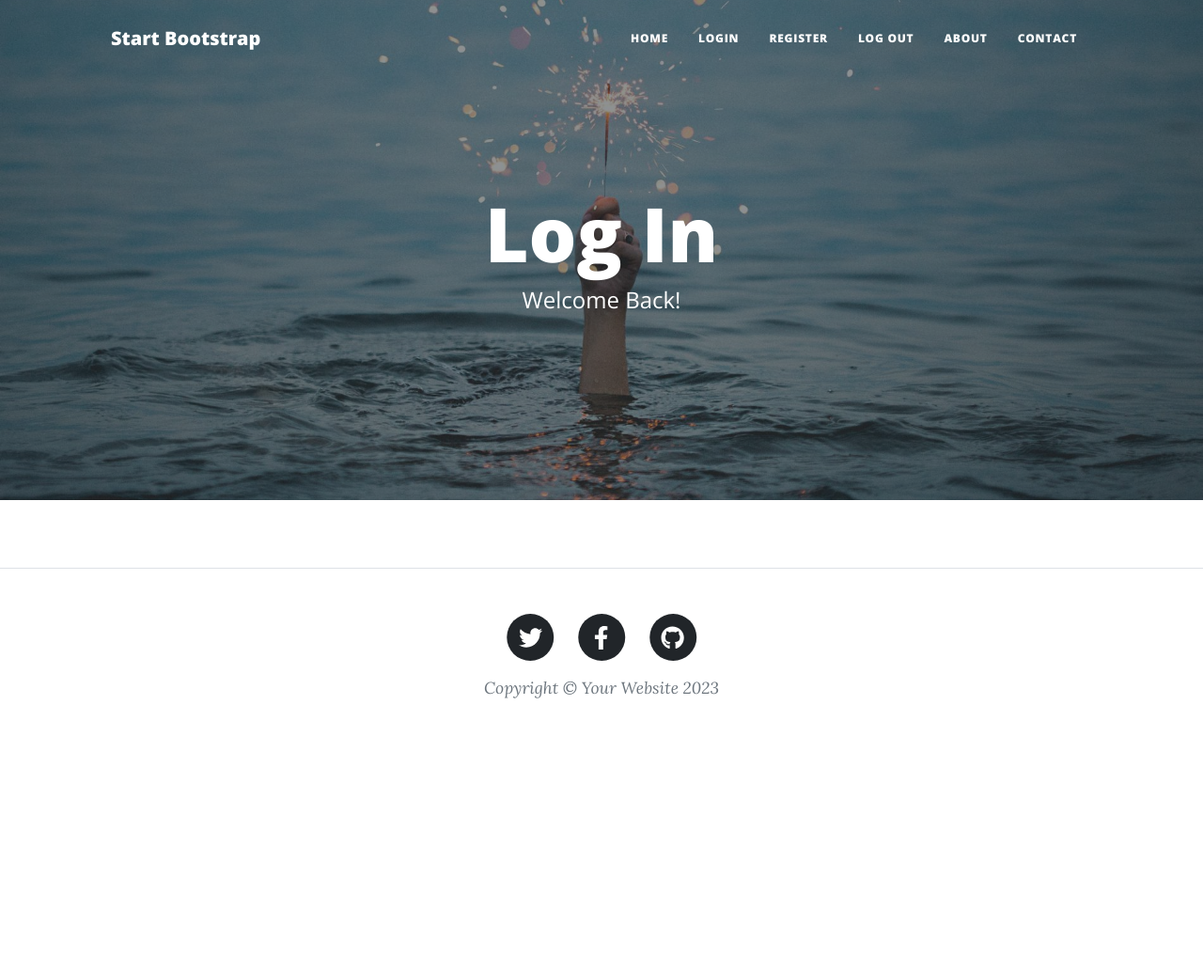
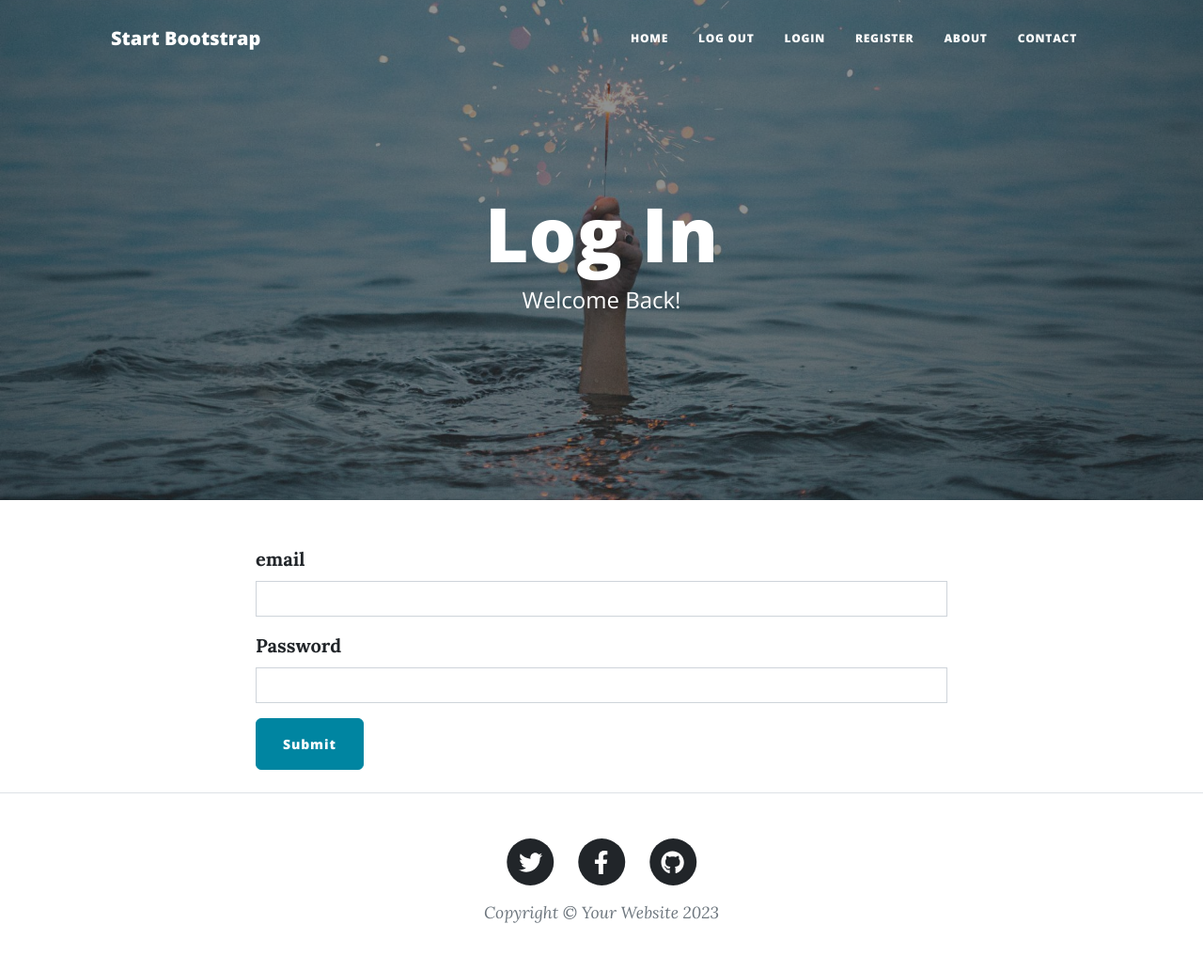
Before and after one commit to WalukaUI/Day-60-to-70, a Flask app: page /login in a window 1280 px wide. Shown: the whole page at 94% size. Before the commit the page ends 743 px from the top, so only its background shows below. Run offline with Flask 3, Linux system fonts and the light colour scheme; some libraries are stand-ins or nearby versions.

Commit message:
"login functionality added"

```diff
--- a/Day69_add_users_to_blog_project/forms.py
+++ b/Day69_add_users_to_blog_project/forms.py
@@ -20,7 +20,11 @@ class RegisterForm(FlaskForm):
     password = PasswordField("Password", validators=[DataRequired()])
     submit = SubmitField("Submit")
 
+
 # TODO: Create a LoginForm to login existing users
-
+class LoginForm(FlaskForm):
+    email = StringField("email", validators=[DataRequired()])
+    password = PasswordField("Password", validators=[DataRequired()])
+    submit = SubmitField("Submit")
 
 # TODO: Create a CommentForm so users can leave comments below posts
--- a/Day69_add_users_to_blog_project/main.py
+++ b/Day69_add_users_to_blog_project/main.py
@@ -3,14 +3,14 @@ from flask import Flask, abort, render_template, redirect, url_for, flash
 from flask_bootstrap import Bootstrap5
 from flask_ckeditor import CKEditor
 from flask_gravatar import Gravatar
-from flask_login import UserMixin, login_user, LoginManager, current_user, logout_user
+from flask_login import UserMixin, login_user, LoginManager, current_user, logout_user, login_required
 from flask_sqlalchemy import SQLAlchemy
 from sqlalchemy.orm import relationship, DeclarativeBase, Mapped, mapped_column
 from sqlalchemy import Integer, String, Text
 from functools import wraps
 from werkzeug.security import generate_password_hash, check_password_hash
 # Import your forms from the forms.py
-from forms import CreatePostForm, RegisterForm
+from forms import CreatePostForm, RegisterForm, LoginForm
 
 
 '''
@@ -32,6 +32,14 @@ ckeditor = CKEditor(app)
 Bootstrap5(app)
 
 # TODO: Configure Flask-Login
+login_manager = LoginManager()
+login_manager.init_app(app)
+login_manager.login_view = 'login'
+
+
+@login_manager.user_loader
+def load_user(user_id):
+    return User.query.get(user_id)
 
 
 # CREATE DATABASE
@@ -72,23 +80,47 @@ with app.app_context():
 def register():
     form = RegisterForm()
     if form.validate_on_submit():
-        pw = generate_password_hash(form.password.data, method='pbkdf2:sha256', salt_length=8)
-        new_user = User(name=form.name.data, email=form.email.data, password=pw)
-        db.session.add(new_user)
-        db.session.commit()
-        flash("Registered successfully")
-        return redirect(url_for("get_all_posts"))
-    return render_template("register.html", form=form)
+        email = form.email.data
+        user = db.session.execute(db.select(User).where(User.email == email)).scalar()
+        if user:
+            flash("Already registered")
+            return redirect(url_for('login'))
+        else:
+            pw = generate_password_hash(form.password.data, method='pbkdf2:sha256', salt_length=8)
+            new_user = User(name=form.name.data, email=form.email.data, password=pw)
+            db.session.add(new_user)
+            db.session.commit()
+            flash("Registered successfully")
+            return redirect(url_for("login"))
+    return render_template("register.html", form=form, logged_in=current_user.is_authenticated)
 
 
 # TODO: Retrieve a user from the database based on their email.
-@app.route('/login')
+@app.route('/login', methods=["GET", "POST"])
 def login():
-    return render_template("login.html")
+    form = LoginForm()
+    if form.validate_on_submit():
+        email = form.email.data
+        pass_wd = form.password.data
+        user = db.session.execute(db.select(User).where(User.email == email)).scalar()
+        if user:
+            flash("That email does not exist, please try again.")
+            return redirect(url_for('login'))
+        elif not check_password_hash(user.password, pass_wd):
+            flash('Password incorrect, please try again.')
+            return redirect(url_for('login'))
+        else:
+            login_user(user)
+            flash("Login Successful")
+            return redirect(url_for("get_all_posts"))
+    return render_template("login.html", form=form, logged_in=current_user.is_authenticated)
 
 
 @app.route('/logout')
+@login_required
 def logout():
+    logout_user()
+    flash("Logged out Successfully")
     return redirect(url_for('get_all_posts'))
 
 
@@ -108,6 +140,7 @@ def show_post(post_id):
 
 # TODO: Use a decorator so only an admin user can create a new post
 @app.route("/new-post", methods=["GET", "POST"])
+@login_required
 def add_new_post():
     form = CreatePostForm()
     if form.validate_on_submit():
@@ -127,6 +160,7 @@ def add_new_post():
 
 # TODO: Use a decorator so only an admin user can edit a post
 @app.route("/edit-post/<int:post_id>", methods=["GET", "POST"])
+@login_required
 def edit_post(post_id):
     post = db.get_or_404(BlogPost, post_id)
     edit_form = CreatePostForm(
@@ -149,6 +183,7 @@ def edit_post(post_id):
 
 # TODO: Use a decorator so only an admin user can delete a post
 @app.route("/delete/<int:post_id>")
+@login_required
 def delete_post(post_id):
     post_to_delete = db.get_or_404(BlogPost, post_id)
     db.session.delete(post_to_delete)
--- a/Day69_add_users_to_blog_project/templates/header.html
+++ b/Day69_add_users_to_blog_project/templates/header.html
@@ -67,6 +67,17 @@
               >
             </li>
             <!-- TODO: Only show Login/Register if user is logged out. Otherwise show "Log Out" -->
+
+            <li class="nav-item">
+              <a
+                class="nav-link px-lg-3 py-3 py-lg-4"
+                href="{{ url_for('logout') }}"
+                >Log Out</a
+              >
+            </li>
+             {% if logged_in: %}
+            {% else: %}
+            {% endif %}
             <li class="nav-item">
               <a
                 class="nav-link px-lg-3 py-3 py-lg-4"
@@ -81,13 +92,7 @@
                 >Register</a
               >
             </li>
-            <li class="nav-item">
-              <a
-                class="nav-link px-lg-3 py-3 py-lg-4"
-                href="{{ url_for('logout') }}"
-                >Log Out</a
-              >
-            </li>
+
             <li class="nav-item">
               <a
                 class="nav-link px-lg-3 py-3 py-lg-4"
--- a/Day69_add_users_to_blog_project/templates/login.html
+++ b/Day69_add_users_to_blog_project/templates/login.html
@@ -22,8 +22,16 @@ include "header.html" %}
   <div class="container">
     <div class="row">
       <!-- TODO: add a flash message here for users registering twice -->
+      {% with messages = get_flashed_messages() %}
+      {% if messages %}
+        {% for message in messages %}
+         <p>{{ message }}</p>
+        {% endfor %}
+      {% endif %}
+    {% endwith %}
       <div class="col-lg-8 col-md-10 mx-auto">
         <!--TODO: render login form here-->
+        {{ render_form(form, novalidate=True, button_map={"submit": "primary"})}}
       </div>
     </div>
   </div>
```
Also changed, not shown: Day69_add_users_to_blog_project/instance/posts.db.
